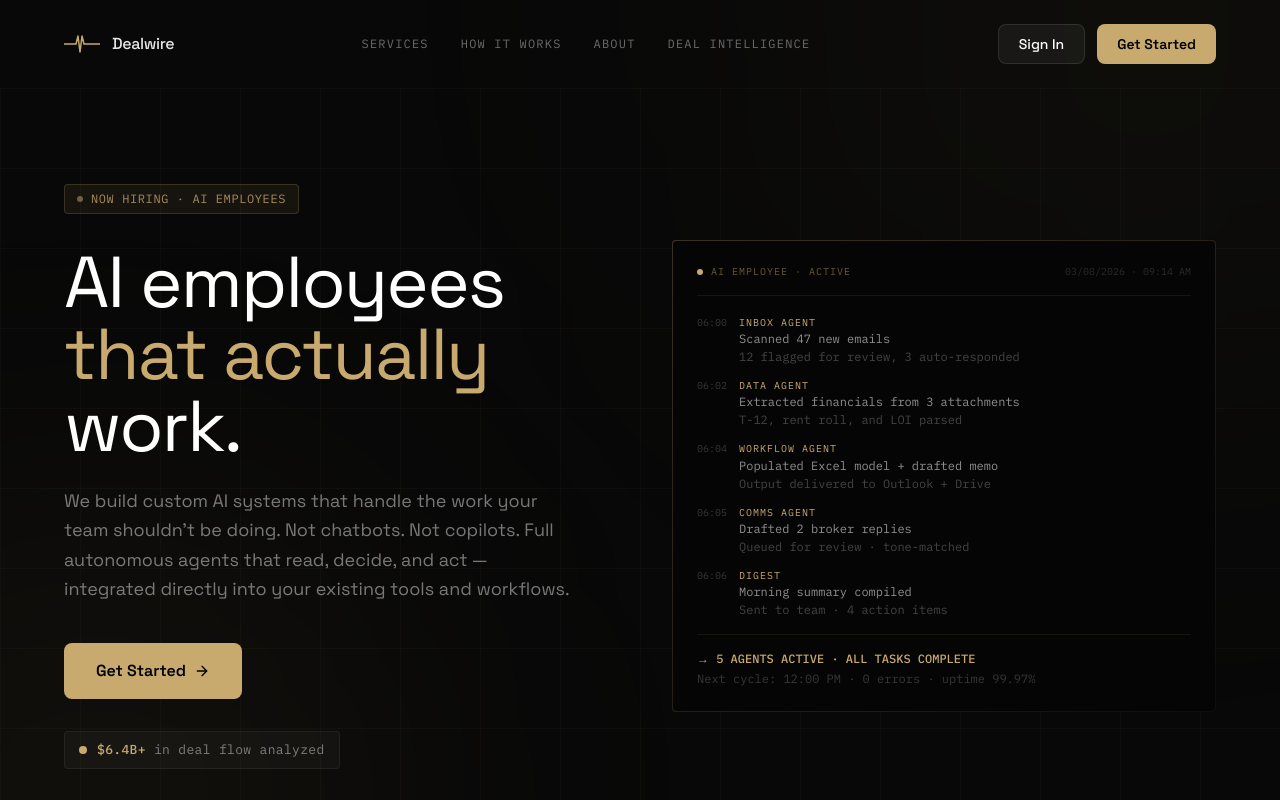
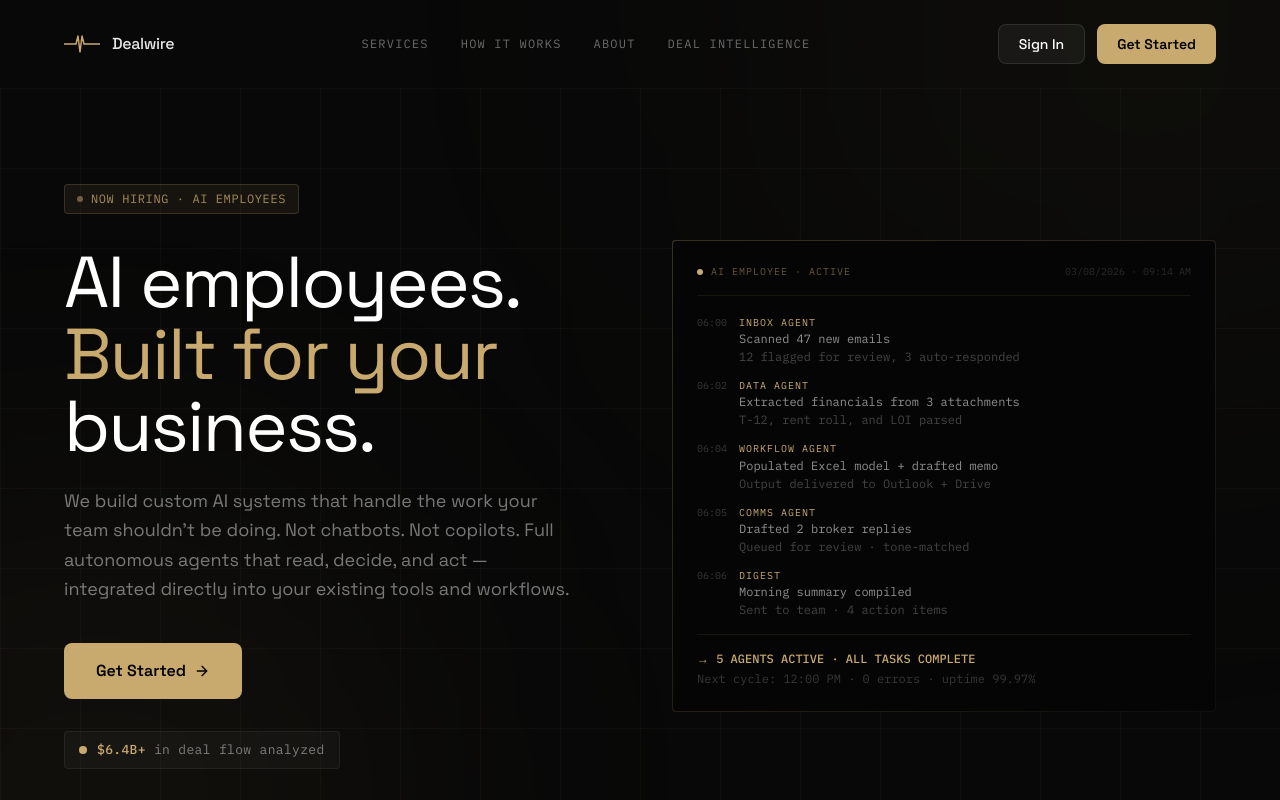
Before and after one commit to dealwire-ai/dealwire, a Next.js app in the folder apps/web/: page /employees in a window 1280 px wide. Shown: the top 800 px of the page. Built offline with nearby package versions, Linux system fonts and the light colour scheme; no server answers.

Commit message:
feat: update /employees hero headline to "AI employees. Built for your business."

```diff
--- a/apps/web/src/app/employees/page.tsx
+++ b/apps/web/src/app/employees/page.tsx
@@ -211,11 +211,11 @@ export default function Custom() {
               </div>
 
               <h1 className="text-5xl md:text-6xl lg:text-[4.5rem] font-normal tracking-tight leading-[1.0] mb-6">
-                AI employees
+                AI employees.
                 <br />
-                <span className="text-[#C8A96E]">that actually</span>
+                <span className="text-[#C8A96E]">Built for your</span>
                 <br />
-                work.
+                business.
               </h1>
 
               <p className="text-lg text-white/45 max-w-lg leading-relaxed mb-10">
```
